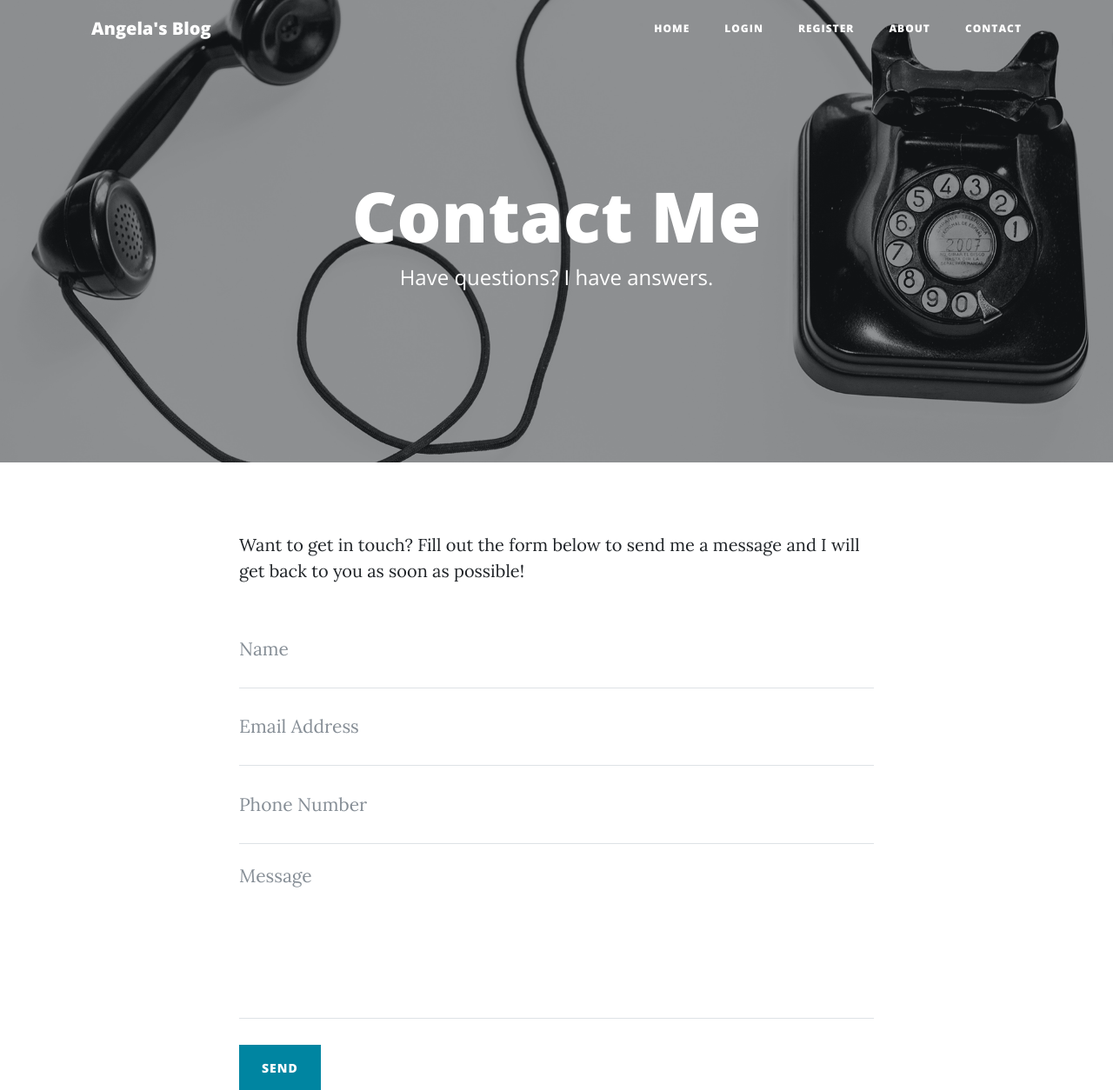
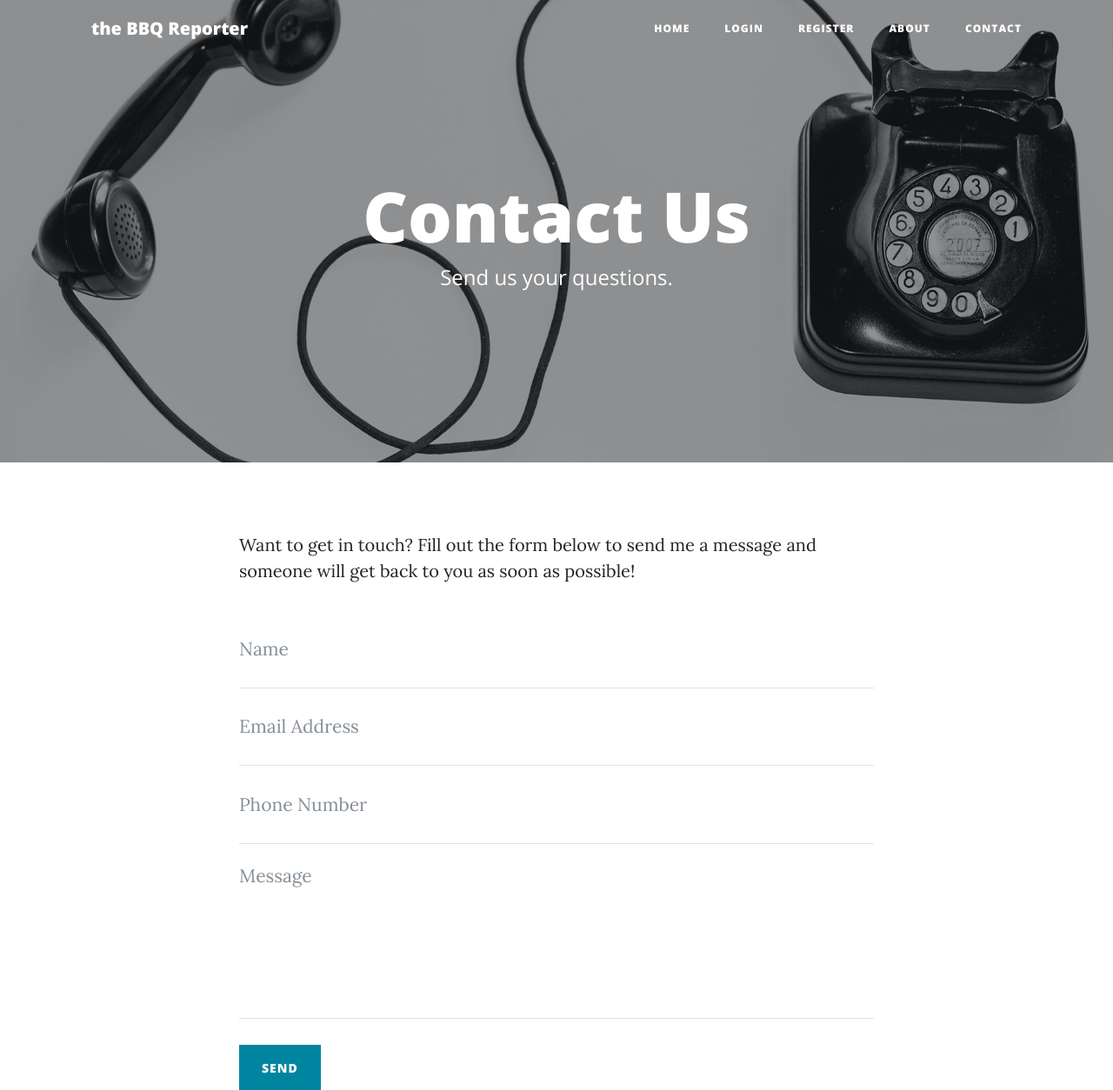
Before and after one commit to n8slo88/BlogwithUsers, a Flask app: page /contact in a window 1280 px wide. Shown: the top 1254 px of the page at 87% size. Run offline with Flask 2, Linux system fonts and the light colour scheme; some libraries are stand-ins or nearby versions.

Commit message:
changed header

```diff
--- a/templates/about.html
+++ b/templates/about.html
@@ -19,9 +19,7 @@
   <div class="container">
     <div class="row">
       <div class="col-lg-8 col-md-10 mx-auto">
-        <p>Lorem ipsum dolor sit amet, consectetur adipisicing elit. Saepe nostrum ullam eveniet pariatur voluptates odit, fuga atque ea nobis sit soluta odio, adipisci quas excepturi maxime quae totam ducimus consectetur?</p>
-        <p>Lorem ipsum dolor sit amet, consectetur adipisicing elit. Eius praesentium recusandae illo eaque architecto error, repellendus iusto reprehenderit, doloribus, minus sunt. Numquam at quae voluptatum in officia voluptas voluptatibus, minus!</p>
-        <p>Lorem ipsum dolor sit amet, consectetur adipisicing elit. Aut consequuntur magnam, excepturi aliquid ex itaque esse est vero natus quae optio aperiam soluta voluptatibus corporis atque iste neque sit tempora!</p>
+        <p>Welcome to the BBQ Reporter.  This site was started by two guys who love BBQ. We reside in Kansas City, MO home of some of the worlds best BBQ.  We made this site for anyone to share anything BBQ related.  Restaurant Reviews are always welcome.  Please be respectful of others opinions and use kind language.  "Just because we eat meat doesn't mean we are animals!"  --somebody</p>
       </div>
     </div>
   </div>
--- a/templates/contact.html
+++ b/templates/contact.html
@@ -7,8 +7,8 @@
       <div class="row">
         <div class="col-lg-8 col-md-10 mx-auto">
           <div class="page-heading">
-            <h1>Contact Me</h1>
-            <span class="subheading">Have questions? I have answers.</span>
+            <h1>Contact Us</h1>
+            <span class="subheading">Send us your questions.</span>
           </div>
         </div>
       </div>
@@ -19,7 +19,7 @@
   <div class="container">
     <div class="row">
       <div class="col-lg-8 col-md-10 mx-auto">
-        <p>Want to get in touch? Fill out the form below to send me a message and I will get back to you as soon as possible!</p>
+        <p>Want to get in touch? Fill out the form below to send me a message and someone will get back to you as soon as possible!</p>
         <!-- Contact Form - Enter your email address on line 19 of the mail/contact_me.php file to make this form work. -->
         <!-- WARNING: Some web hosts do not allow emails to be sent through forms to common mail hosts like Gmail or Yahoo. It's recommended that you use a private domain email address! -->
         <!-- To use the contact form, your site must be on a live web host with PHP! The form will not work locally! -->
--- a/templates/header.html
+++ b/templates/header.html
@@ -8,7 +8,7 @@
   <meta name="description" content="">
   <meta name="author" content="">
 
-  <title>BBQ Blog</title>
+  <title>the BBQ Reporter</title>
 
   <!-- Bootstrap core CSS -->
   <link href="{{ url_for('static', filename='vendor/bootstrap/css/bootstrap.min.css') }}" rel="stylesheet">
@@ -28,7 +28,7 @@
   <!-- Navigation -->
   <nav class="navbar navbar-expand-lg navbar-light fixed-top" id="mainNav">
     <div class="container">
-      <a class="navbar-brand" href="{{url_for('get_all_posts')}}">Angela's Blog</a>
+      <a class="navbar-brand" href="{{url_for('get_all_posts')}}">the BBQ Reporter</a>
       <button class="navbar-toggler navbar-toggler-right" type="button" data-toggle="collapse" data-target="#navbarResponsive" aria-controls="navbarResponsive" aria-expanded="false" aria-label="Toggle navigation">
         Menu
         <i class="fas fa-bars"></i>
```
